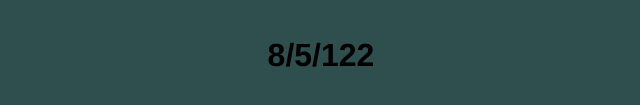
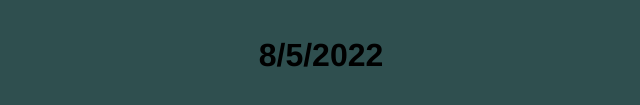
Before and after one commit to pmehrotra0/30JsProjects, a plain HTML site: page D2-Clock/index.html in a window 1280 px wide. Shown: the part 593-698 px from the top of the page, 319-959 px from the left. Drawn offline with Linux system fonts and the light colour scheme.

Commit message:
date year format fixed

```diff
--- a/D2-Clock/index.html
+++ b/D2-Clock/index.html
@@ -118,7 +118,8 @@
 		setInterval(updateClock, 1000);
 
 		let time = new Date();
-		let date = `${time.getDate()}/${time.getMonth()}/${time.getYear()}`
+		let date = `${time.getDate()}/${time.getMonth()}/${time.getFullYear()}`
+		console.log(date);
 		document.querySelector(".date").innerHTML = date;
 	</script>
 </body>
```
Also changed, not shown: 1 other file.
